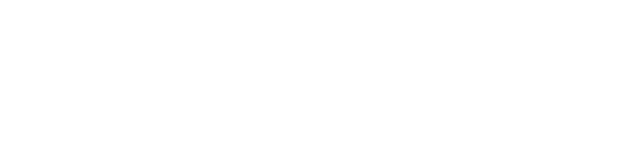
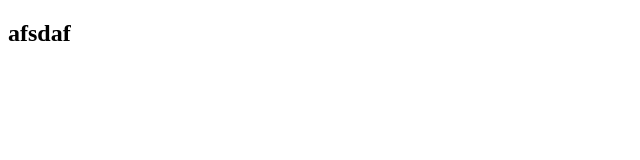
Before and after one commit to TanXXing/test1, a plain HTML site: page index.html in a window 1280 px wide. Shown: the whole page, without its empty margins (0-640 px from the left). Drawn offline with Linux system fonts and the light colour scheme.

Commit message:
跳过暂存区修改

```diff
--- a/index.html
+++ b/index.html
@@ -9,7 +9,7 @@
 </head>
 
 <body>
-    <h2></h2>
+    <h2>afsdaf </h2>
 </body>
 
 </html>
```
